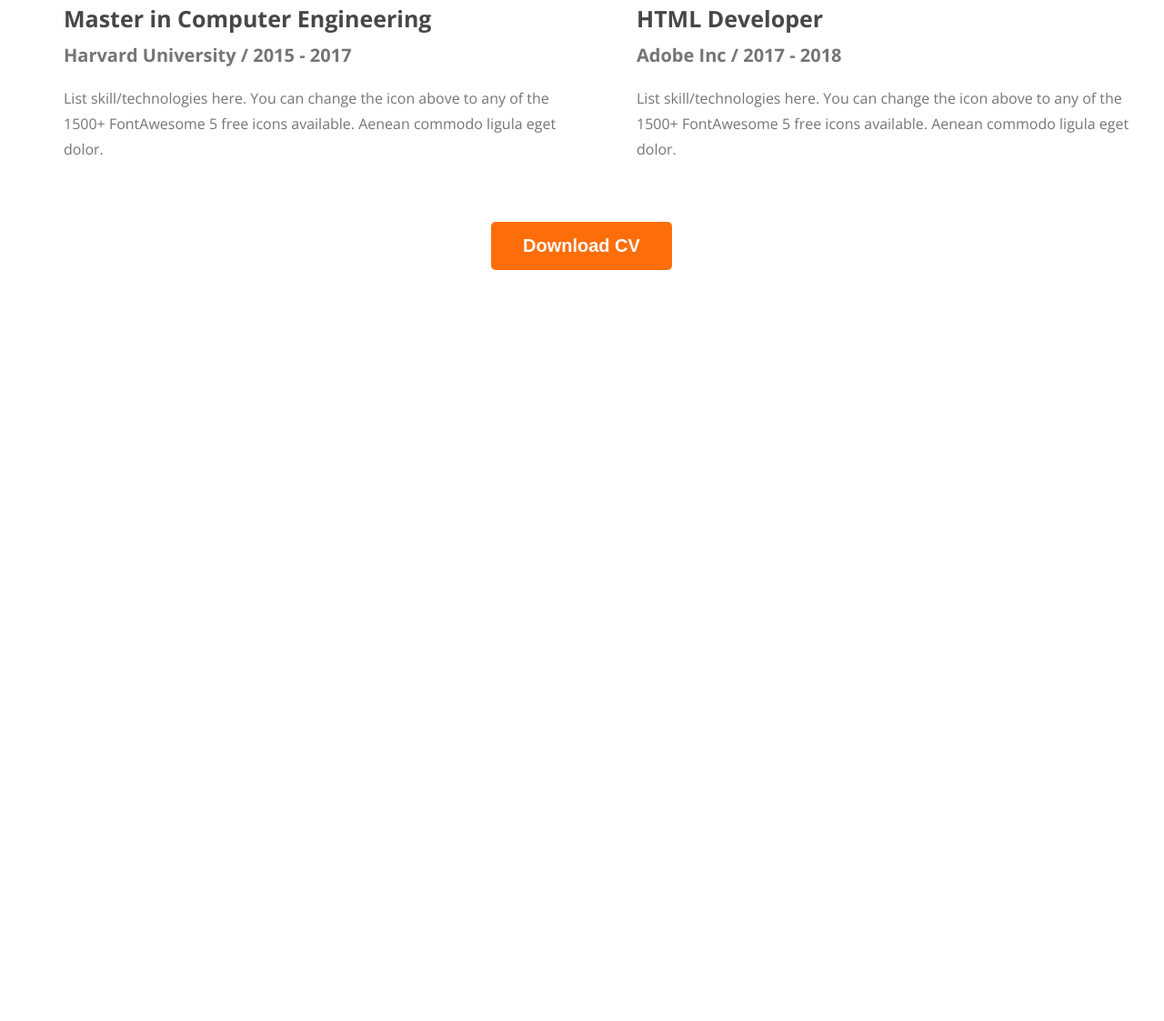
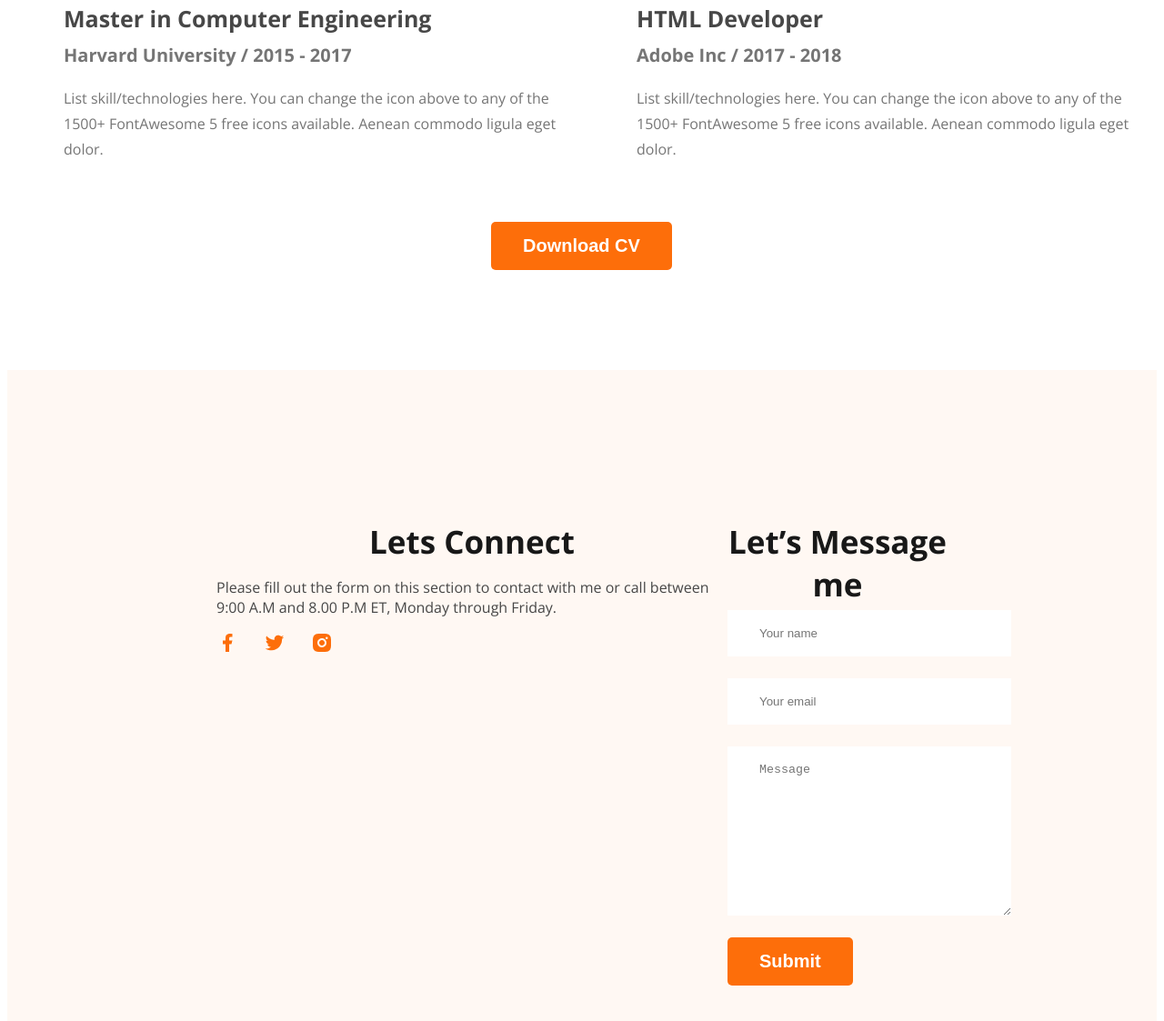
Before and after one commit to AbuDhozanaMdSafwan/Web-developer-portfolio, a plain HTML site: page index.html in a window 1280 px wide. Shown: the part 2935-4058 px from the top of the page at 91% size. Before the commit the page ends 3240 px from the top, so only its background shows below. Drawn offline with nearby package versions, Linux system fonts and the light colour scheme.

Commit message:
finished footer

```diff
--- a/index.html
+++ b/index.html
@@ -102,12 +102,13 @@
             <h3 class="sec-title">A summary of My Resume</h3>
             <div class="resume-container">
                 <div class="resume-column">
-                    <h3 class="resume-column-title" >My Education</h3>
+                    <h3 class="resume-column-title">My Education</h3>
                     <div class="resume-item">
                         <h4 class="resume-item-title">Master in Computer Engineering</h4>
                         <h5 class="resume-item-istitute">Harvard University / 2015 - 2017</h5>
                         <p class="resume-item-description">List skill/technologies here. You can change the icon above
-                            to any of the 1500+ FontAwesome 5 free icons available. Aenean commodo ligula eget dolor.</p>
+                            to any of the 1500+ FontAwesome 5 free icons available. Aenean commodo ligula eget dolor.
+                        </p>
                     </div>
                     <hr>
 
@@ -115,7 +116,8 @@
                         <h4 class="resume-item-title">Master in Computer Engineering</h4>
                         <h5 class="resume-item-istitute">Harvard University / 2015 - 2017</h5>
                         <p class="resume-item-description">List skill/technologies here. You can change the icon above
-                            to any of the 1500+ FontAwesome 5 free icons available. Aenean commodo ligula eget dolor.</p>
+                            to any of the 1500+ FontAwesome 5 free icons available. Aenean commodo ligula eget dolor.
+                        </p>
                     </div>
                     <hr>
 
@@ -123,7 +125,8 @@
                         <h4 class="resume-item-title">Master in Computer Engineering</h4>
                         <h5 class="resume-item-istitute">Harvard University / 2015 - 2017</h5>
                         <p class="resume-item-description">List skill/technologies here. You can change the icon above
-                            to any of the 1500+ FontAwesome 5 free icons available. Aenean commodo ligula eget dolor.</p>
+                            to any of the 1500+ FontAwesome 5 free icons available. Aenean commodo ligula eget dolor.
+                        </p>
                     </div>
                 </div>
 
@@ -133,7 +136,8 @@
                         <h4 class="resume-item-title">Sr. Font End Developer</h4>
                         <h5 class="resume-item-istitute">Apple Inc / 2020 - Current</h5>
                         <p class="resume-item-description">List skill/technologies here. You can change the icon above
-                            to any of the 1500+ FontAwesome 5 free icons available. Aenean commodo ligula eget dolor.</p>
+                            to any of the 1500+ FontAwesome 5 free icons available. Aenean commodo ligula eget dolor.
+                        </p>
                     </div>
                     <hr>
 
@@ -141,7 +145,8 @@
                         <h4 class="resume-item-title">Jr. Font End Developer</h4>
                         <h5 class="resume-item-istitute">Dribbble Inc / 2018 - 2022</h5>
                         <p class="resume-item-description">List skill/technologies here. You can change the icon above
-                            to any of the 1500+ FontAwesome 5 free icons available. Aenean commodo ligula eget dolor.</p>
+                            to any of the 1500+ FontAwesome 5 free icons available. Aenean commodo ligula eget dolor.
+                        </p>
                     </div>
                     <hr>
 
@@ -149,7 +154,8 @@
                         <h4 class="resume-item-title">HTML Developer</h4>
                         <h5 class="resume-item-istitute">Adobe Inc / 2017 - 2018</h5>
                         <p class="resume-item-description">List skill/technologies here. You can change the icon above
-                            to any of the 1500+ FontAwesome 5 free icons available. Aenean commodo ligula eget dolor.</p>
+                            to any of the 1500+ FontAwesome 5 free icons available. Aenean commodo ligula eget dolor.
+                        </p>
                     </div>
                 </div>
             </div>
@@ -158,7 +164,30 @@
 
     </main>
 
-    <footer>
+    <footer class="footer">
+        <div class="contract">
+            <h3 class="sec-title">Lets Connect</h3>
+            <p class="footer-dec ">
+                Please fill out the form on this section to contact with me or call between 9:00 A.M and 8.00 P.M ET,
+                Monday through Friday.
+            </p>
+            <a class="footer-mage" href=""><img src="images/icons/facebook.png" alt="facebook"></a>
+            <a class="footer-mage" href=""><img src="images/icons/twitter.png" alt="twitter"></a>
+            <a class="footer-mage" href=""><img src="images/icons/insta.png" alt="instagram"></a>
+
+        </div>
+
+        <div>
+            <h3 class="sec-title">Let’s Message me</h3>
+            <form class="message-submit" action="">
+                <input type="text" placeholder="Your name" name="" id="">
+                <input type="email" placeholder="Your email" name="" id="">
+                <textarea placeholder="Message" name="" id="" cols="30" rows="10"></textarea>
+                <input class="button-primary" type="submit" value="Submit">
+            </form>
+
+        </div>
+
 
     </footer>
 
--- a/styles/portfolio.css
+++ b/styles/portfolio.css
@@ -254,8 +254,39 @@ main section {
     background: #D1D1D1;
 
 }
-#download-button{
-   margin-left: 470px;
+
+#download-button {
+    margin-left: 470px;
     margin-top: 50px;
 
 }
+
+.footer {
+    display: flex;
+    justify-content: space-around;
+    background: #FFF8F3;
+    padding: 130px 230px;
+    margin-top: 110px;
+
+
+}
+
+.footer-dec {
+    color: var(--dark-02, #474747);
+    font-size: 16px;
+    font-weight: 400;
+    width: 562px;
+}
+
+.footer-mage {
+    margin-right: 24px;
+
+}
+
+.message-submit input[type="text" ],input[type="email"],textarea{
+    display: block;
+    margin-bottom: 24px;
+    padding: 18px 35px;
+    border: 0;
+    width: 100%;
+}
```
